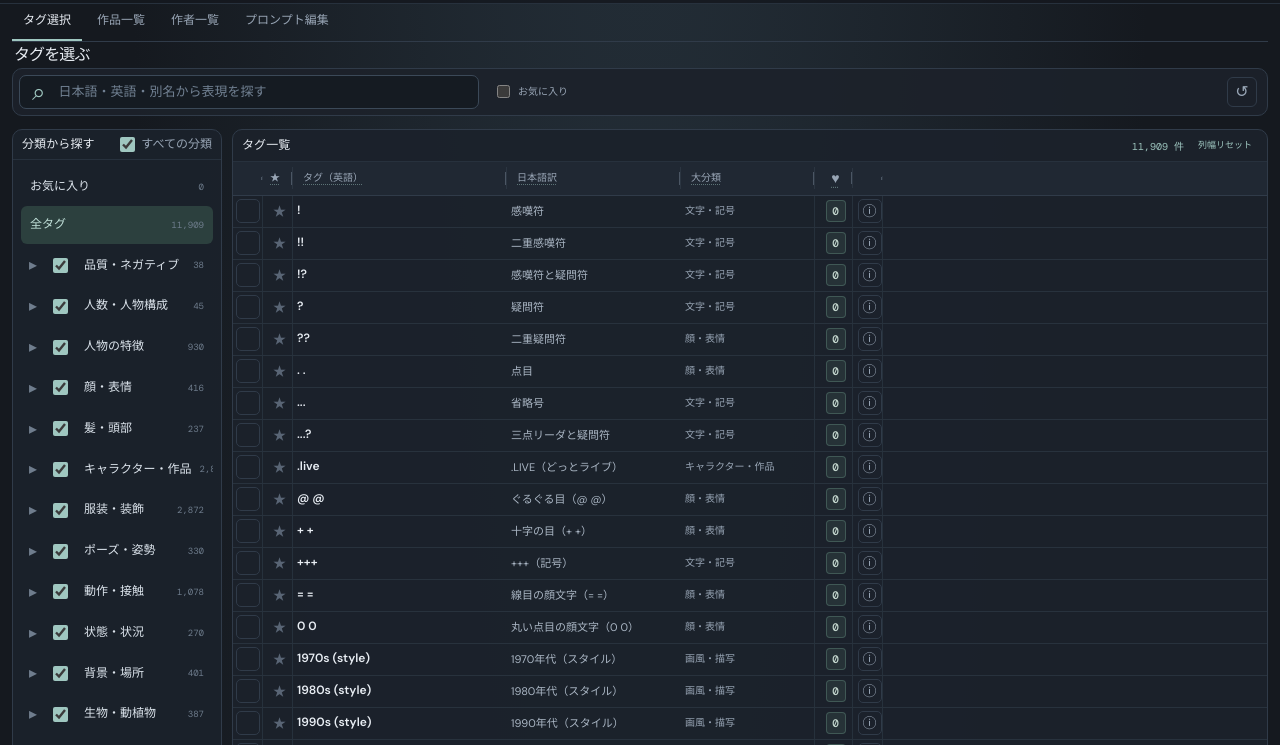
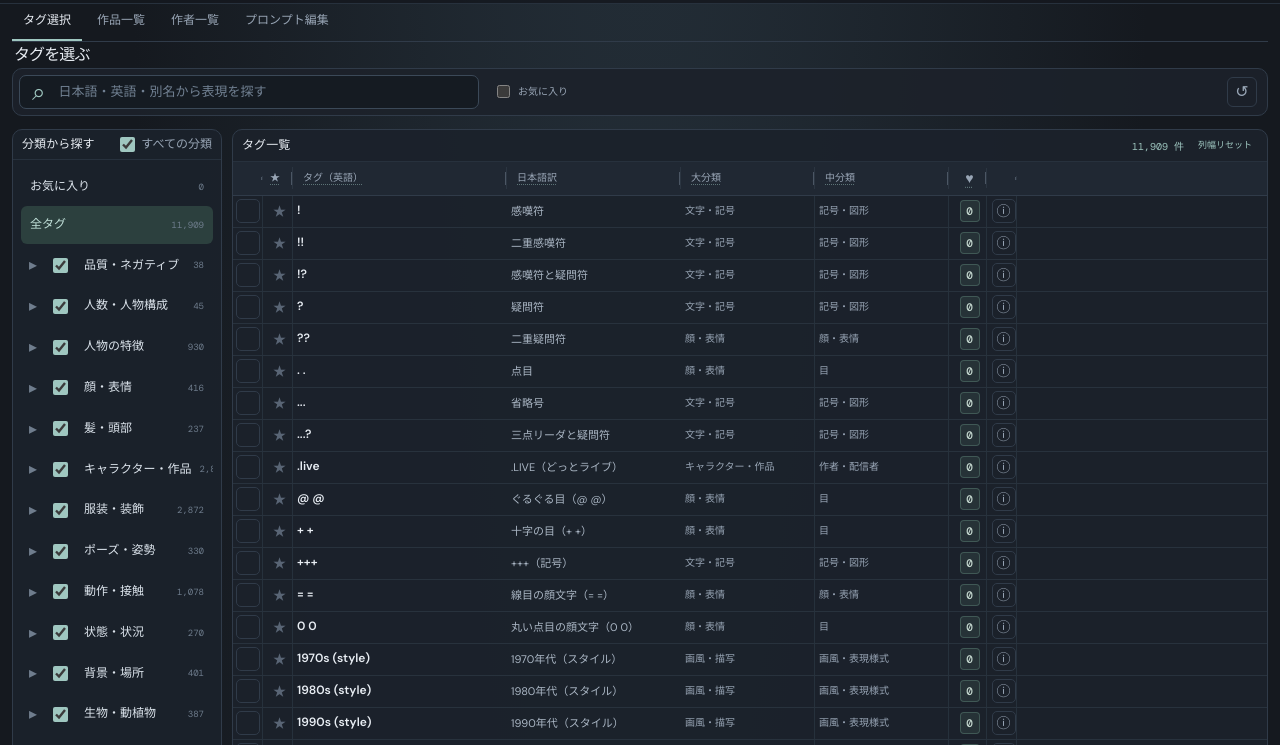
Before and after one commit to menosgrande/prompt-tag-dictionary-data, a plain HTML site: page index.html in a window 1280 px wide. Shown: the part 44-789 px from the top of the page. Drawn offline with nearby package versions, Linux system fonts and the light colour scheme.

Commit message:
Add middle-category column and sorting (#38)
* Add minor category column to tag table

* Add minor category sorting controls

* Style minor category table column

* Refresh stylesheet cache for minor category column

```diff
--- a/app.js
+++ b/app.js
@@ -61,7 +61,7 @@
   const state = {
     all: [], filtered: [], page: 0, major: "", minor: "", query: "", queryTerms: [],
     classification: "all", sort: "index", searchTarget: "all", favoritesOnly: false, favorites: new Set(), polarity: new Map(), worksQuery: "", authorsQuery: "",
-    selected: new Map(), expressionLevels: new Map(), promptPositive: "", promptNegative: "", selectionRestored: false, columnFilters: { major: new Set(), level: new Set(), translation: new Set(), classification: new Set() }, sortDirection: "asc", activeScreen: "dictionary-screen", works: [], authors: [], reviewRows: [], ambiguousRows: [], relatedIndexesReady: false, excludedMajorCategories: new Set(), excludedMinorCategories: new Set(), expandedMajorCategories: new Set(), editorModes: { positive: "bubble", negative: "bubble" }, columnWidths: [30, 26, 210, 170, 130, 34, 26], columnWidthMode: "desktop"
+    selected: new Map(), expressionLevels: new Map(), promptPositive: "", promptNegative: "", selectionRestored: false, columnFilters: { major: new Set(), level: new Set(), translation: new Set(), classification: new Set() }, sortDirection: "asc", activeScreen: "dictionary-screen", works: [], authors: [], reviewRows: [], ambiguousRows: [], relatedIndexesReady: false, excludedMajorCategories: new Set(), excludedMinorCategories: new Set(), expandedMajorCategories: new Set(), editorModes: { positive: "bubble", negative: "bubble" }, columnWidths: [30, 26, 210, 170, 130, 130, 34, 26], columnWidthMode: "desktop"
   };
   let skipLocationWrite = false;
   const $ = (selector, root = document) => root.querySelector(selector);
@@ -537,11 +537,11 @@
     mobile: "ptd-dictionary-column-widths-v6-mobile"
   };
   const COLUMN_DEFAULTS = {
-    desktop: [30, 26, 210, 170, 130, 34, 26],
-    mobile: [24, 22, 160, 140, 110, 32, 22]
+    desktop: [30, 26, 210, 170, 130, 130, 34, 26],
+    mobile: [24, 22, 160, 140, 110, 110, 32, 22]
   };
-  const COLUMN_MIN_WIDTHS = [24, 22, 90, 90, 72, 30, 22];
-  const COLUMN_MAX_WIDTHS = [64, 56, 520, 520, 360, 56, 56];
+  const COLUMN_MIN_WIDTHS = [24, 22, 90, 90, 72, 72, 30, 22];
+  const COLUMN_MAX_WIDTHS = [64, 56, 520, 520, 360, 360, 56, 56];
   function currentColumnMode() {
     return window.matchMedia("(max-width: 760px)").matches ? "mobile" : "desktop";
   }
@@ -575,7 +575,7 @@
       handle.tabIndex = 0;
       handle.setAttribute("role", "separator");
       handle.setAttribute("aria-orientation", "vertical");
-      handle.setAttribute("aria-label", (cell.textContent.trim() || ["状態","お気に入り","タグ（英語）","日本語訳","大分類","表現レベル","詳細"][index]) + "列の幅を変更");
+      handle.setAttribute("aria-label", (cell.textContent.trim() || ["状態","お気に入り","タグ（英語）","日本語訳","大分類","中分類","表現レベル","詳細"][index]) + "列の幅を変更");
       handle.setAttribute("aria-valuemin", String(COLUMN_MIN_WIDTHS[index]));
       handle.setAttribute("aria-valuemax", String(COLUMN_MAX_WIDTHS[index]));
       cell.append(handle);
@@ -621,6 +621,7 @@
       tag: $('.table-head-cell[data-column="tag"] [data-menu-content]'),
       ja: $('.table-head-cell[data-column="ja"] [data-menu-content]'),
       major: $('.table-head-cell[data-column="major"] [data-menu-content]'),
+      minor: $('.table-head-cell[data-column="minor"] [data-menu-content]'),
       level: $('.table-head-cell[data-column="level"] [data-menu-content]')
     };
     const checkboxGroup = (key, values, labelMap = value => value) =>
@@ -630,7 +631,7 @@
         (state.columnFilters[key].has(value) ? ' checked' : '') + '> ' + escapeHTML(labelMap(value)) + '</label>'
       ).join("") + '</div><button type="button" class="column-filter-clear" data-filter-clear="' + key + '">この列の絞り込みを解除</button></fieldset>';
     const sortOptions = field => {
-      const labels = { tag: ["A → Z", "Z → A"], ja: ["あ → ん", "ん → あ"], major: ["分類順（昇順）", "分類順（降順）"], level: ["低い順（0 → 4）", "高い順（4 → 0）"] };
+      const labels = { tag: ["A → Z", "Z → A"], ja: ["あ → ん", "ん → あ"], major: ["分類順（昇順）", "分類順（降順）"], minor: ["あ → ん", "ん → あ"], level: ["低い順（0 → 4）", "高い順（4 → 0）"] };
       return '<div class="column-sort-options"><strong>並び替え</strong>' +
         labels[field].map((label, index) => '<button type="button" data-sort-field="' + field + '" data-sort-direction="' + (index === 0 ? 'asc' : 'desc') + '"' +
           (state.sort === field && state.sortDirection === (index === 0 ? "asc" : "desc") ? ' aria-pressed="true"' : '') + '>' + label + '</button>').join("") +
@@ -640,6 +641,7 @@
       '<label class="column-favorite-filter"><input type="checkbox" data-filter-favorites' + (state.favoritesOnly ? ' checked' : '') + '> お気に入りのみ</label>';
     if (cells.tag) cells.tag.innerHTML = sortOptions("tag");
     if (cells.ja) cells.ja.innerHTML = sortOptions("ja");
+    if (cells.minor) cells.minor.innerHTML = sortOptions("minor");
     if (cells.major) {
       const majors = [...new Set(state.all.map(row => row.major || "未分類"))].sort(compareMajorCategories);
       cells.major.innerHTML = sortOptions("major") + checkboxGroup("major", majors);
@@ -665,6 +667,7 @@
         '<button type="button" class="tag-english tag-add-link" data-add="' + escapeHTML(key) + '" title="' + escapeHTML(row.tag) + '">' + escapeHTML(row.tag) + '</button>' +
         '<button type="button" class="tag-japanese tag-add-link" data-add="' + escapeHTML(key) + '" title="' + escapeHTML(row.ja) + '">' + escapeHTML(row.ja) + '</button>' +
         '<span class="tag-major" title="大分類">' + escapeHTML(row.major || "未分類") + '</span>' +
+        '<span class="tag-minor" title="中分類">' + escapeHTML(row.minor || "—") + '</span>' +
         '<span class="expression-level-cell"><span class="expression-level-value' + (expressionLevelFor(row) === null ? ' is-unset' : ' level-' + expressionLevelFor(row)) + '" aria-label="表現ランク ' + (expressionLevelFor(row) === null ? '未設定' : expressionLevelFor(row)) + '" title="表現ランク ' + (expressionLevelFor(row) === null ? '未設定' : expressionLevelFor(row)) + '">' + (expressionLevelFor(row) === null ? '—' : expressionLevelFor(row)) + '</span></span>' +
         '<span class="tag-detail-cell"><button type="button" class="tag-detail-button" data-detail="' + escapeHTML(key) + '" aria-label="' + escapeHTML(row.tag) + ' の詳細" title="タグの詳細情報">ⓘ</button></span>' +
       '</div>';
@@ -703,6 +706,7 @@
     else if (state.sort === "tag") state.filtered.sort((a,b) => direction * compareText(a.tag, b.tag, "en"));
     else if (state.sort === "ja") state.filtered.sort((a,b) => direction * compareText(a.ja, b.ja));
     else if (state.sort === "major") state.filtered.sort((a,b) => direction * (compareMajorCategories(a.major || "", b.major || "") || compareText(a.tag, b.tag, "en")));
+    else if (state.sort === "minor") state.filtered.sort((a,b) => direction * (compareText(a.minor, b.minor) || compareText(a.tag, b.tag, "en")));
     else if (state.sort === "level") state.filtered.sort((a,b) => {
       const left = expressionLevelFor(a), right = expressionLevelFor(b);
       return direction * ((left === null ? 99 : left) - (right === null ? 99 : right));
--- a/index.html
+++ b/index.html
@@ -6,7 +6,7 @@
   <meta name="theme-color" content="#15191f">
   <meta name="description" content="画像生成タグを日本語・英語で検索し、分類から選んでプロンプトを組み立てるタグ辞典。">
   <title>画像生成タグ辞典</title>
-  <link rel="stylesheet" href="./styles.css?v=category-hierarchy-20261115">
+  <link rel="stylesheet" href="./styles.css?v=minor-category-sort-20261116">
   <link rel="stylesheet" href="./prompt-bubble-colors.css?v=add-capsule-fixed-20261115">
 </head>
 <body>
@@ -46,6 +46,7 @@
               <div class="table-head-cell header-menu-cell" data-column="tag"><details class="column-menu"><summary class="header-title" aria-label="タグの並び替え">タグ（英語）</summary><div class="column-menu-panel" data-menu-content></div></details></div>
               <div class="table-head-cell header-menu-cell" data-column="ja"><details class="column-menu"><summary class="header-title" aria-label="日本語訳の並び替え">日本語訳</summary><div class="column-menu-panel" data-menu-content></div></details></div>
               <div class="table-head-cell header-menu-cell" data-column="major"><details class="column-menu"><summary class="header-title" aria-label="大分類の並び替えと絞り込み">大分類</summary><div class="column-menu-panel" data-menu-content></div></details></div>
+              <div class="table-head-cell header-menu-cell" data-column="minor"><details class="column-menu"><summary class="header-title" aria-label="中分類の並び替え">中分類</summary><div class="column-menu-panel" data-menu-content></div></details></div>
               <div class="table-head-cell header-menu-cell" data-column="level" aria-label="表現レベル"><details class="column-menu"><summary class="header-title level-header-title" aria-label="表現レベルの並び替えと絞り込み">♥</summary><div class="column-menu-panel" data-menu-content></div></details></div>
               <div class="table-head-cell" aria-label="詳細"></div>
             </div>
@@ -96,6 +97,6 @@
     <footer class="footer"><span>CSVを正本として表示</span></footer>
   </main>
   <script src="./csv.js?v=csv-parser-20261114"></script>
-  <script src="./app.js?v=category-hierarchy-fix3-20261115"></script>
+  <script src="./app.js?v=minor-category-sort-20261116"></script>
 </body>
 </html>
--- a/styles.css
+++ b/styles.css
@@ -314,7 +314,7 @@ body{font-size:14px;line-height:1.65}
 .table-head{position:sticky;top:0;z-index:2;min-height:34px;align-items:center;border-bottom:1px solid var(--line);background:#202833;color:var(--muted)}
 .table-head-cell{display:flex;align-items:center;justify-content:center;min-width:0;padding:2px 3px;overflow:hidden;border-right:1px solid #2b3541;font-size:10px;font-weight:400;white-space:nowrap}
 .table-head-cell:nth-child(3),.table-head-cell:nth-child(4),.table-head-cell:nth-child(5){justify-content:flex-start;padding-left:0;padding-right:0}
-.table-head-cell:nth-child(6){color:var(--accent-strong);font-size:15px}
+.table-head-cell:nth-child(7){color:var(--accent-strong);font-size:15px}
 .tag-results{display:block;width:100%;min-width:0;max-width:100%;overflow:visible}
 .tag-results .tag-row{height:32px;min-height:32px;align-items:stretch;border-bottom:1px solid #28323d}
 .tag-results .tag-row:hover{background:#242f3a}
@@ -334,7 +334,7 @@ body{font-size:14px;line-height:1.65}
 .tag-results .tag-row>.tag-english{color:var(--text);font-size:12px;font-weight:600}
 .tag-results .tag-row>.tag-japanese{color:#aab6c4;font-size:11px}
 .tag-results .tag-row>.tag-english:hover,.tag-results .tag-row>.tag-japanese:hover{color:var(--accent-strong);background:rgba(120,170,150,.07)}
-.tag-results .tag-row>.tag-major{display:flex;align-items:center;min-width:0;padding-left:0;padding-right:0;color:var(--muted);font-size:10px;text-overflow:ellipsis;white-space:nowrap}
+.tag-results .tag-row>.tag-major,.tag-results .tag-row>.tag-minor{display:flex;align-items:center;min-width:0;padding-left:0;padding-right:0;color:var(--muted);font-size:10px;text-overflow:ellipsis;white-space:nowrap}
 .expression-level-cell{display:flex!important;align-items:center;justify-content:center;padding:0 1px!important}
 .expression-level-value{display:inline-flex;flex:0 0 20px;align-items:center;justify-content:center;width:20px;height:22px;padding:0;border:1px solid #40534f;border-radius:4px;background:rgba(120,170,150,.08);color:#c5d8cf;font:11px var(--mono);font-weight:700;line-height:1}
 .expression-level-value.level-0{background:rgba(120,170,150,.12);border-color:rgba(120,170,150,.32);color:#c5d8cf}
@@ -346,7 +346,7 @@ body{font-size:14px;line-height:1.65}
 @media(max-width:760px){
   .table-head,.tag-results .tag-row{grid-template-columns:24px 22px minmax(0,1.12fr) minmax(0,.95fr) minmax(0,.68fr) 94px 22px}
   .table-head-cell{padding:2px 3px;font-size:9px}
-  .table-head-cell:nth-child(6){font-size:14px}
+  .table-head-cell:nth-child(7){font-size:14px}
   .tag-results .tag-row{height:32px;min-height:32px}
   .tag-results .tag-row>.tag-english{font-size:10px}
   .tag-results .tag-row>.tag-japanese{font-size:9px}
@@ -356,7 +356,7 @@ body{font-size:14px;line-height:1.65}
 
 
 /* User-adjustable dictionary column widths. */
-.table-horizontal-scroll{--tag-list-columns:30px 26px 210px 170px 130px 96px 26px;min-width:0}
+.table-horizontal-scroll{--tag-list-columns:30px 26px 210px 170px 130px 130px 96px 26px;min-width:0}
 .table-head,.tag-results .tag-row{grid-template-columns:var(--tag-list-columns);width:max-content;min-width:100%}
 .table-head{width:max(100%,max-content)}
 .tag-results{width:max-content;min-width:100%}
@@ -369,7 +369,7 @@ body{font-size:14px;line-height:1.65}
 .result-heading-actions{gap:8px}
 .column-width-reset{white-space:nowrap;font-size:10px}
 @media(max-width:760px){
-  .table-horizontal-scroll{--tag-list-columns:24px 22px 160px 140px 110px 94px 22px}
+  .table-horizontal-scroll{--tag-list-columns:24px 22px 160px 140px 110px 110px 94px 22px}
   .table-head,.tag-results .tag-row{grid-template-columns:var(--tag-list-columns);width:max-content;min-width:100%}
   .table-head{width:max(100%,max-content)}
   .tag-results{width:max-content;min-width:100%}
```
